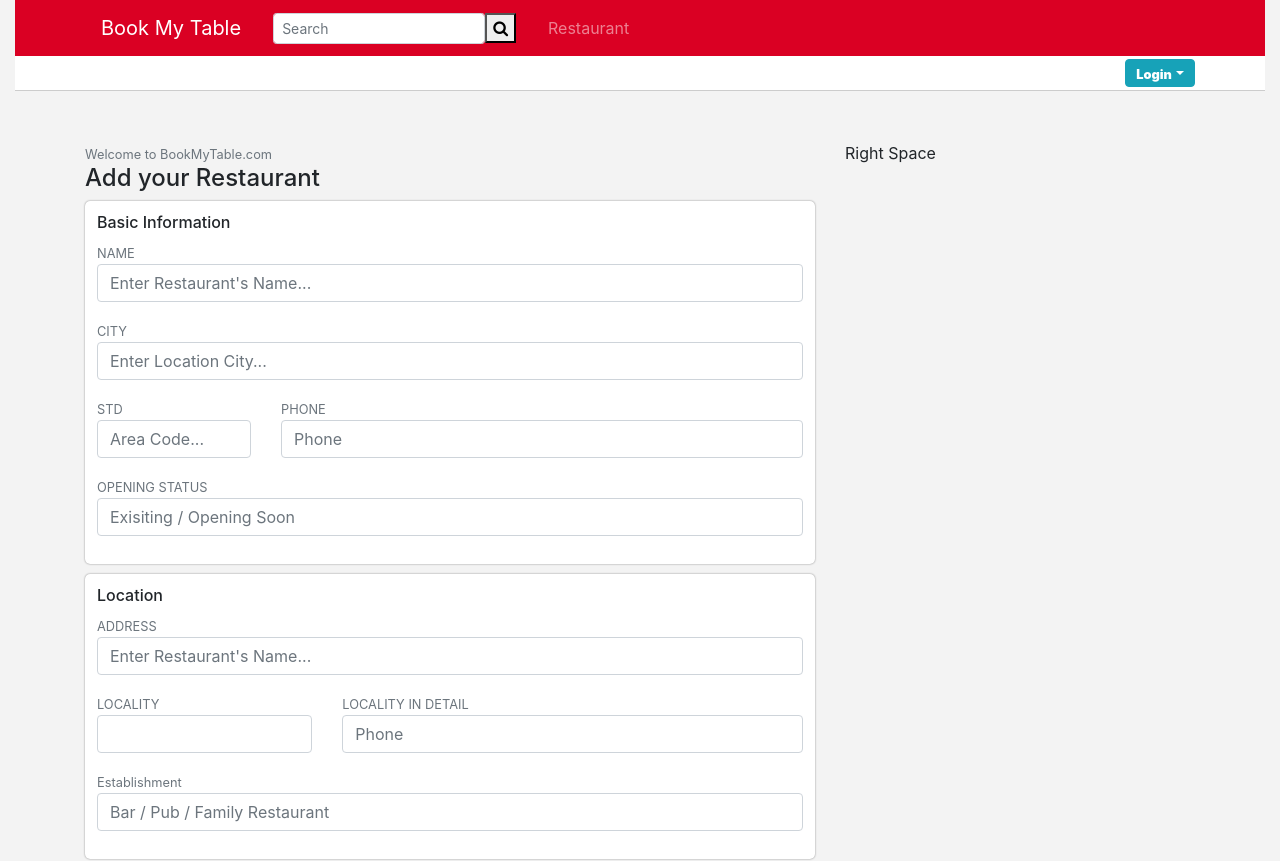
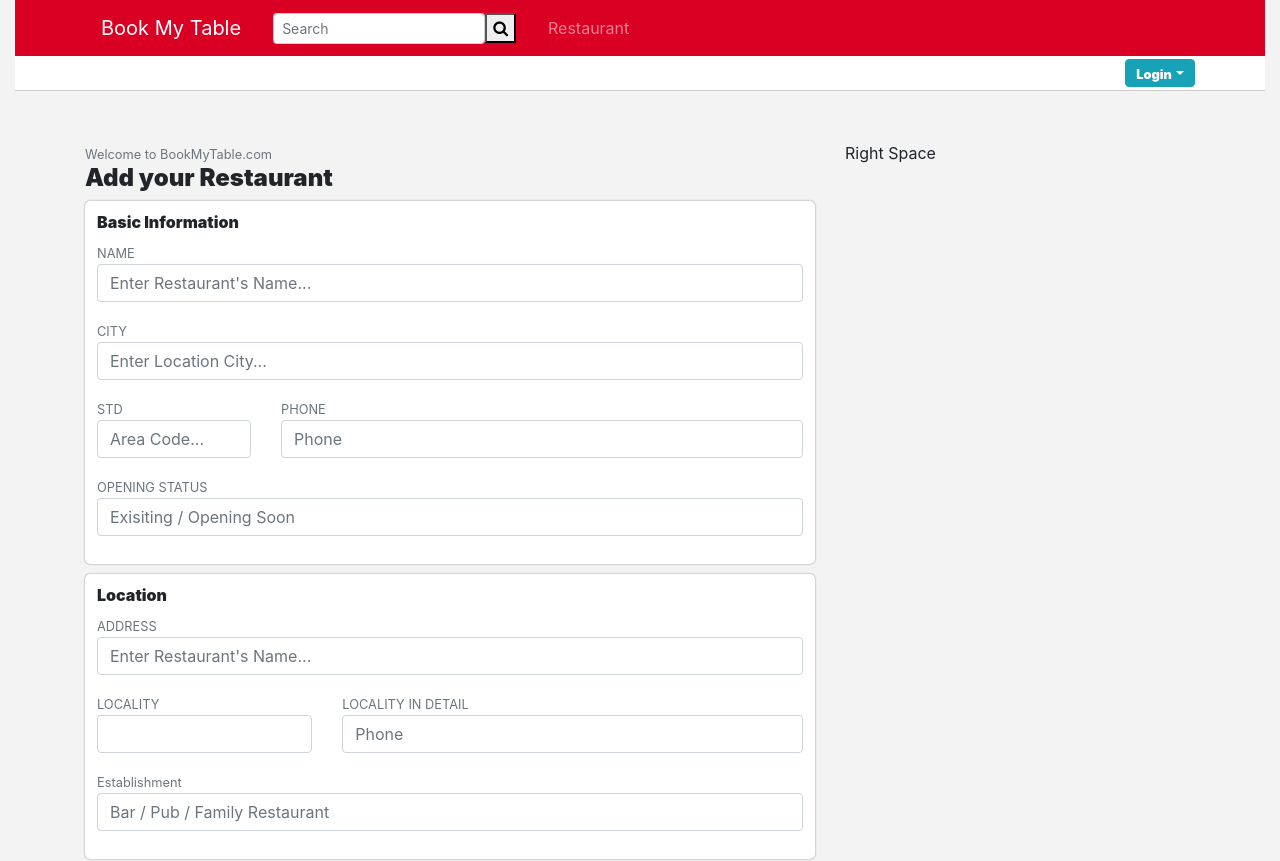
Before and after one commit to garganshul108/BookMyTable, a React (Create React App) app in the folder bookmytable/: page /restaurant/registration in a window 1280 px wide. Shown: the top 861 px of the page. Built offline with nearby package versions, Linux system fonts and the light colour scheme.

Commit message:
bolder update

```diff
--- a/bookmytable/src/components/css/restaurantRegistration.css
+++ b/bookmytable/src/components/css/restaurantRegistration.css
@@ -5,3 +5,11 @@
   border-radius: 5px;
   margin-bottom: 10px;
 }
+
+.restaurantRegistrationDiv .subForm .title {
+  font-weight: 900;
+}
+
+.restaurantRegistrationDiv h4 {
+  font-weight: 900;
+}
```
